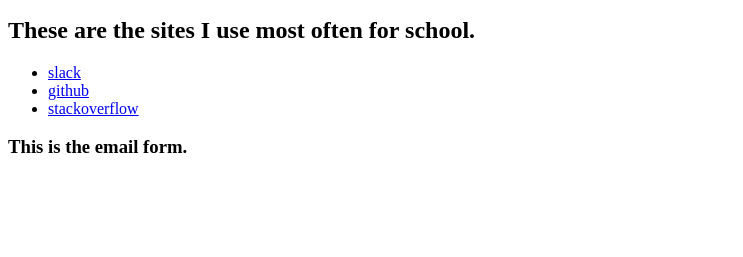
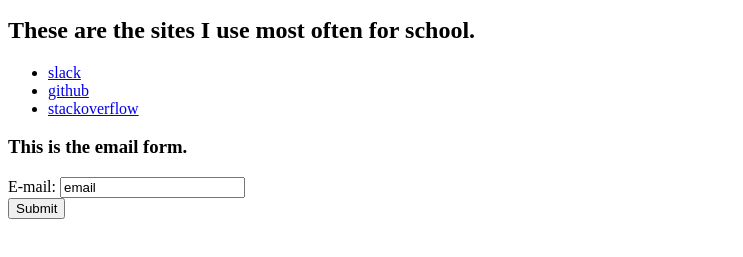
Before and after one commit to jordan-childs20/cs465-565-assignments, a plain HTML site: page Assignment1/exercise3.html in a window 1280 px wide. Shown: the part 119-376 px from the top of the page, without its empty margins (0-743 px from the left). Drawn offline with Linux system fonts and the light colour scheme.

Commit message:
finished Assignment 1

```diff
--- a/Assignment1/exercise3.html
+++ b/Assignment1/exercise3.html
@@ -19,4 +19,6 @@
 
 <div class="form">
 <h3>This is the email form.</h3>
+<a>E-mail: </a><input type="text" value="email"><br>
+<button title="Submit">Submit</button>
 </div>
```
